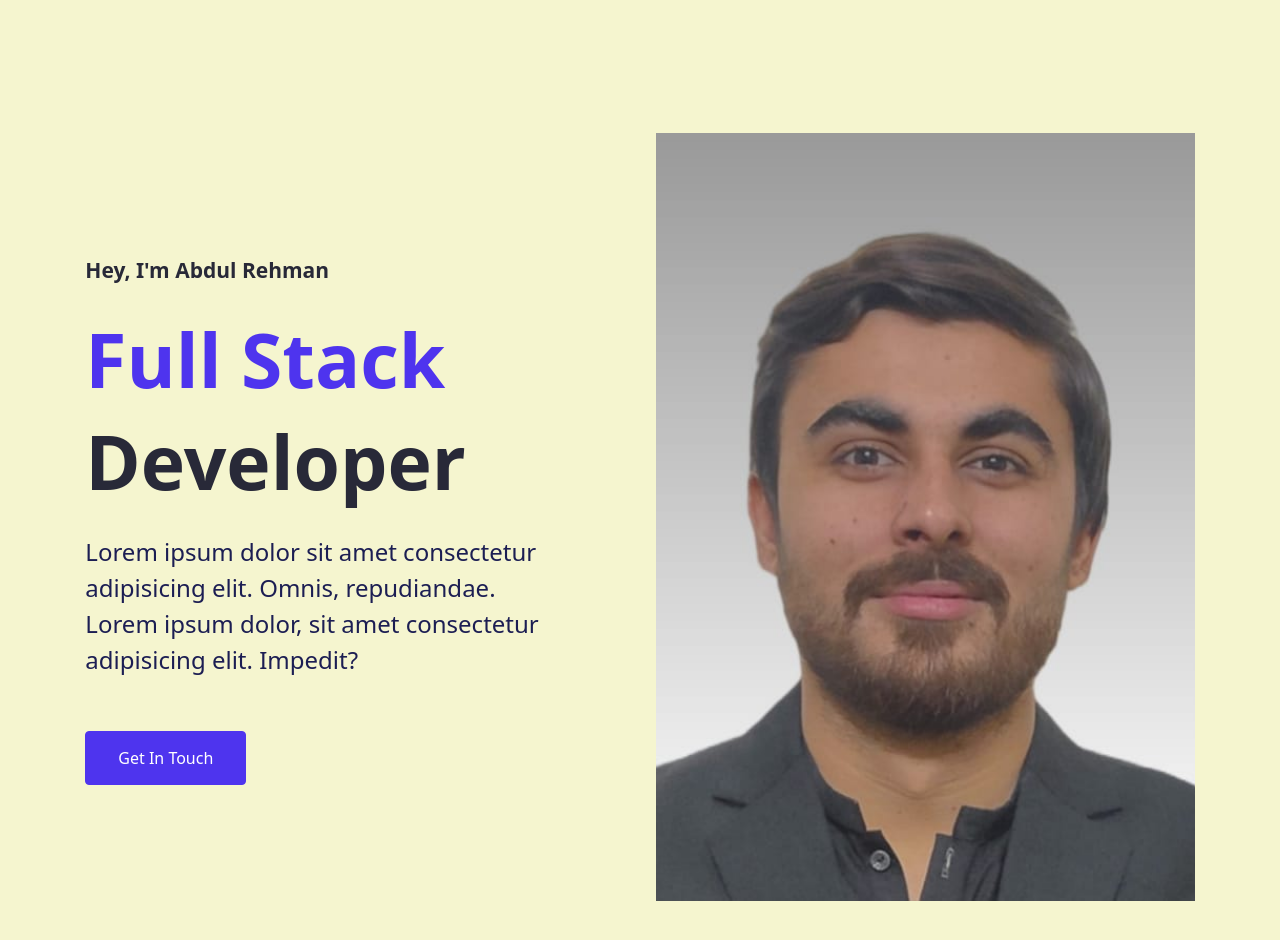
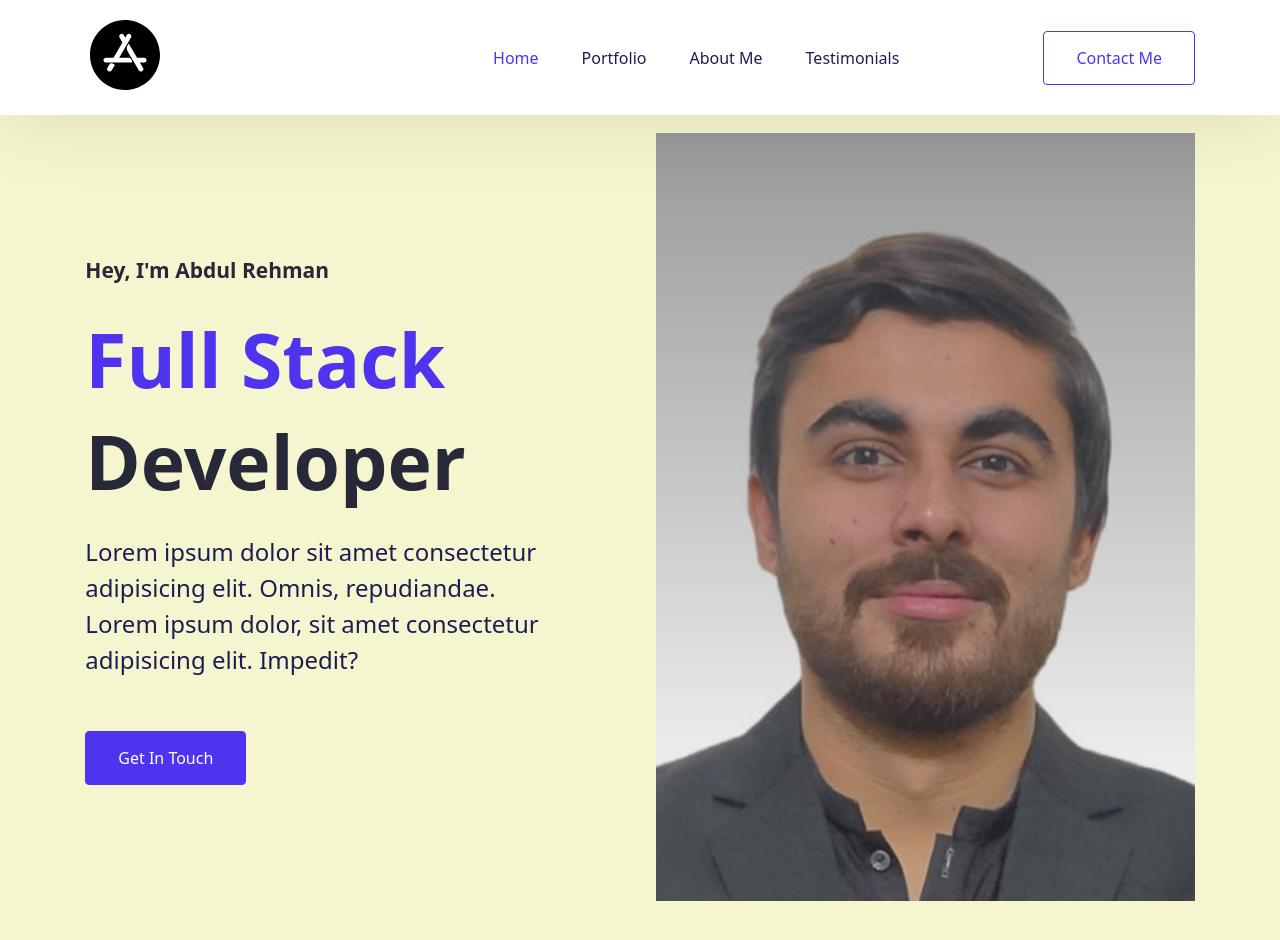
Before and after one commit to abdul191/ReactPortfolio, a React (Vite) app: page / in a window 1280 px wide. Shown: the top 940 px of the page. Built offline with nearby package versions, Linux system fonts and the light colour scheme.

Commit message:
Navbar added

```diff
--- a/package.json
+++ b/package.json
@@ -12,7 +12,8 @@
   "dependencies": {
     "react": "^18.2.0",
     "react-dom": "^18.2.0",
-    "react-router-dom": "^6.23.0"
+    "react-router-dom": "^6.23.0",
+    "react-scroll": "^1.9.0"
   },
   "devDependencies": {
     "@types/react": "^18.2.66",
--- a/src/App.css
+++ b/src/App.css
@@ -37,15 +37,15 @@ p {
   border-radius: 4px;
   transition: background-color 1s;
 }
-/* .btn-outline-primary{
+.btnOutlinePrimary{
     color: var(--primary);
     background-color: var(--white);
     border: 1px solid var(--primary);
 }
-.btn-outline-primary:hover{
+.btnOutlinePrimary:hover{
     color: var(--primary);
     background-color: var(--white);
-} */
+}
 .btnPrimary {
   color: var(--white);
   background-color: var(--primary);
@@ -55,6 +55,10 @@ p {
 .btnPrimary:hover {
   color: var(--primary);
   background-color: var(--white);
+}
+.svg{
+    width: 80px;
+    height: 80px;
 }
 /* .btn-github {
   color: var(--white);
@@ -121,6 +125,36 @@ h3{
     line-height: 24px;
 }
 /* Section Titles Ends*/
+/* Navbar Style */
+.navbar{
+    display: flex;
+    justify-content: space-between;
+    align-items: center;
+    padding: 15px 85px;
+    background-color: var(--white);
+    box-shadow: 0px 5px 80px 0 rgba(0, 0, 0, 0.1);
+    position: fixed;
+    top: 0;
+    left: 0;
+    right: 0;
+}
+.navbarItems > ul {
+    list-style: none;
+    display: flex;
+    align-items: flex-start;
+    gap: 43px;
+    text-decoration: none;
+}
+.navbarItems ul > li > a{
+    text-decoration: none;
+}
+.navbarContent{
+    color: var(--darkBlue);
+    font-size: 16px;
+}
+.navbarActiveContent{
+    color: var(--primary);
+}
 /* hero Section Style */
 .heroSection{
     display: grid;
--- a/src/App.jsx
+++ b/src/App.jsx
@@ -1,12 +1,20 @@
 import "./App.css"
-// import React from "react"
-// import {BrowserRouter as Router, Route, Routes} from "react-router-dom";
+import {BrowserRouter as Router, Route, Routes} from "react-router-dom";
 import Home from "./Pages/Home/HomeScreen"
+import Navbar from "./Pages/Home/Navbar"
 function App() {
   return (
-    <>
-      <Home/>
-    </>
+    <div className="App">
+      <Router>
+        <div>
+          <Navbar />
+          <Routes>
+            <Route path="/" element={<Home/>}></Route>
+            <Route path="*" element={<h1>404  Not Found</h1>}></Route>
+          </Routes>
+        </div>
+      </Router>
+    </div>
   )
 }
 
--- a/src/Pages/Home/Navbar.jsx
+++ b/src/Pages/Home/Navbar.jsx
@@ -0,0 +1,117 @@
+import { useState, useEffect } from "react";
+import { Link } from "react-scroll";
+function Navbar() {
+  const [navActive, setNavActive] = useState(false);
+  const toggleNav = () => {
+    setNavActive(!navActive);
+  };
+  const closeMenu = () => {
+    setNavActive(false);
+  };
+  useEffect(() => {
+    const handleResize = () => {
+      if (window.innerWidth <= 500) {
+        closeMenu;
+      }
+    };
+    window.addEventListener("resize", handleResize);
+    return () => {
+      window.removeEventListener("resize", handleResize);
+    };
+  }, []);
+  useEffect(() => {
+    if (window.innerWidth <= 1200) {
+      closeMenu;
+    }
+  }, []);
+  return (
+    <>
+      <nav className={`navbar ${navActive ? "active" : " "}`}>
+        <div>
+          <img
+            src="../../../public/logo-apple-appstore-svgrepo-com.svg"
+            alt="logoipsum"
+            className="svg"
+          />
+        </div>
+        <a
+          href="#"
+          className={`navHamburger ${navActive ? "active" : " "}`}
+          onClick={toggleNav}>
+          <span className="navHamburgerLine"></span>
+          <span className="navHamburgerLine"></span>
+          <span className="navHamburgerLine"></span>
+        </a>
+        <div className={`navbarItems ${navActive ? "active" : " "}`}>
+          <ul>
+            <li>
+              <Link
+                onClick={closeMenu}
+                activeClass="navbarActiveContent"
+                spy={true}
+                smooth={true}
+                offset={-70}
+                duration={500}
+                to="heroSection"
+                className="navbarContent">
+                Home
+              </Link>
+            </li>
+            <li>
+              <Link
+                onClick={closeMenu}
+                activeClass="navbarActiveContent"
+                spy={true}
+                smooth={true}
+                offset={-70}
+                duration={500}
+                to="MyPortfolio"
+                className="navbarContent">
+                Portfolio
+              </Link>
+            </li>
+            <li>
+              <Link
+                onClick={closeMenu}
+                activeClass="navbarActiveContent"
+                spy={true}
+                smooth={true}
+                offset={-70}
+                duration={500}
+                to="AboutMe"
+                className="navbarContent">
+                About Me
+              </Link>
+            </li>
+            <li>
+              <Link
+                onClick={closeMenu}
+                activeClass="navbarActiveContent"
+                spy={true}
+                smooth={true}
+                offset={-70}
+                duration={500}
+                to="Testimonials"
+                className="navbarContent">
+                Testimonials
+              </Link>
+            </li>
+          </ul>
+        </div>
+        <Link
+          onClick={closeMenu}
+          activeClass="navbarActiveContent"
+          spy={true}
+          smooth={true}
+          offset={-70}
+          duration={500}
+          to="ContactMe"
+          className="btn btnOutlinePrimary">
+          Contact Me
+        </Link>
+      </nav>
+    </>
+  );
+}
+
+export default Navbar;
```
Also changed, not shown: public/logo-apple-appstore-svgrepo-com.svg (added), 1 other file (tests, documents, lock files or other folders).
